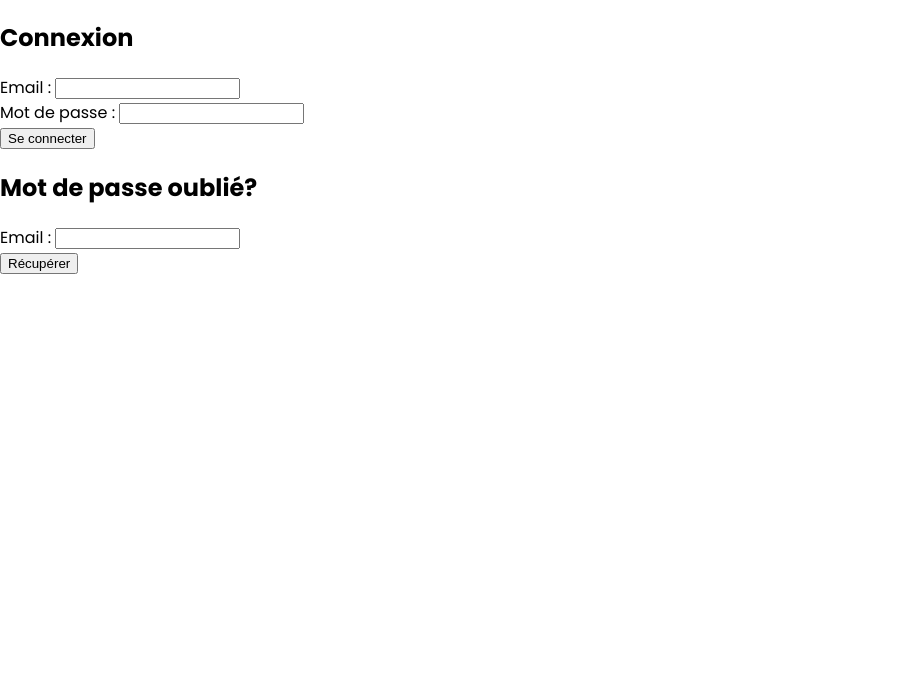
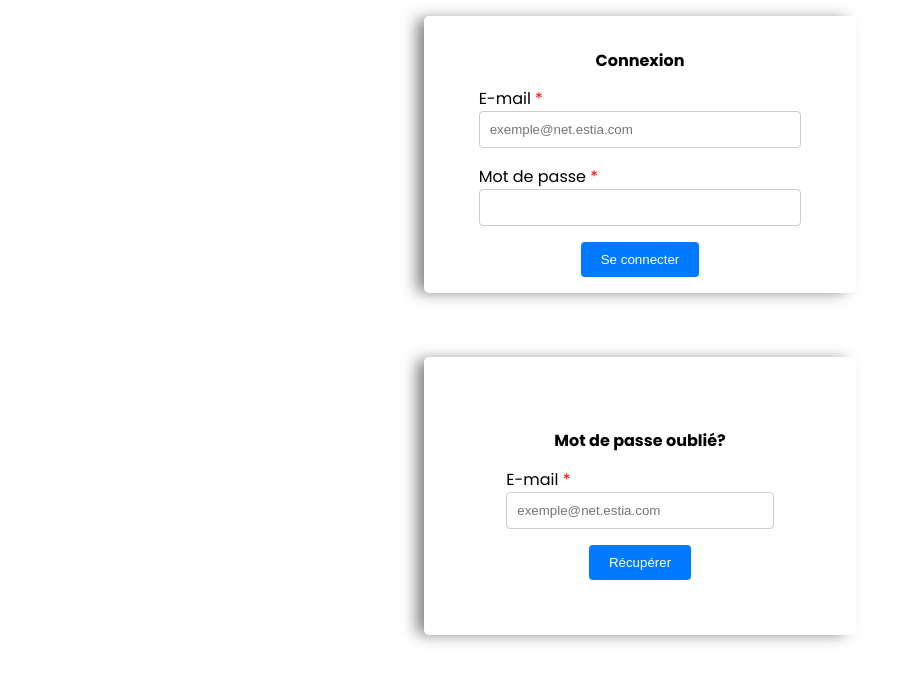
Before and after one commit to Varask/Estia_integration_project, a PHP site: page /pages/login.html in a window 1280 px wide. Shown: the top 683 px of the page, without its empty margins (0-913 px from the left). Run offline with PHP 8.4, Linux system fonts and the light colour scheme.

Commit message:
Update CSS and login page layout
Co-make with Lucas

```diff
--- a/CSS/main.css
+++ b/CSS/main.css
@@ -5,6 +5,44 @@ body{
     padding: 0;
 }
 
+h2{
+    text-align: center;
+    font-size: 1em;
+    margin-top: 1em;
+}
+
+label {
+    margin-bottom: 5px;
+}
+
+label span {
+    color: red;
+}
+
+input{
+    width: 100%;
+    padding: 10px;
+    border: 1px solid #ccc;
+    border-radius: 4px;
+    box-sizing: border-box;
+}
+
+button[type="submit"] {
+    background-color: #007bff;
+    color: #fff;
+    border: none;
+    padding: 10px 20px;
+    border-radius: 4px;
+    cursor: pointer;
+    transition: background-color 0.3s ease;
+    margin: 0 auto;
+    display: block;
+    margin-top: 2px;
+}
+
+button[type="submit"]:hover {
+    background-color: #0056b3;
+}
 
 .register_container{
 
@@ -14,11 +52,7 @@ body{
 
 }
 
-.container_title{
-    text-align: center;
-    font-size: 2em;
-    margin-top: 1em;
-}
+
 
 .center{
     display: flex;
@@ -33,12 +67,23 @@ body{
     grid-gap: 1em;
     margin-top: 1em;
 }
-
+.grid1b2{
+    display: grid;
+    grid-template-columns: repeat(1, 1fr);
+    grid-template-rows: repeat(2, 1fr);
+    grid-gap: 4em;
+    margin-top: 1em;
+}
+.grid2b1{
+    display: grid;
+    grid-template-columns: repeat(2, 1fr);
+    grid-gap: 1em;
+    margin-top: 1em;
+}
 .gridElement{
     display: flex;
     justify-content: center;
     align-items: center;
-    background-color: #541e1e;
     border-radius: 5px;
     padding: 1em;
     cursor: pointer;
@@ -49,6 +94,28 @@ body{
     background-color: #f33333;
 }
 
+.formContainer{
+    display: flex;
+    background-color: #FFFF;
+    justify-content: center;
+    align-items: center;
+    flex-direction: column;
+    max-width: 90%;
+    min-width: 400px;
+    margin: 0 auto;
+}
+
+.formShadow{
+    -webkit-box-shadow: -9px 1px 15px -2px rgba(0,0,0,0.5);
+    box-shadow: -9px 1px 15px -2px rgba(0,0,0,0.5);
+    border-radius: 5px;
+    padding: 1em;
+}
+
+.form-group{
+    margin-bottom: 1em;
+}
+
 .blur{
     filter: blur(5px);
 }
--- a/pages/login.html
+++ b/pages/login.html
@@ -13,28 +13,30 @@
     <script type="text/javascript" src="../JS/testcookie.js"></script>
     <title>Login</title>
 </head>
-<body>
-    <div class="printer">
+<body class="grid1b2">
+    <div class="gridElement formContainer formShadow">
         <form id="login-form" action="homepage.php" method="POST">
             <h2>Connexion</h2>
             <div class="form-group">
-              <label for="email">Email :</label>
-              <input type="email" id="email" name="email" required>
+              <label for="email">E-mail <span>*</span></label>
+              <input type="email" id="email" name="email" required placeholder="exemple@net.estia.com">
             </div>
             <div class="form-group">
-              <label for="password">Mot de passe :</label>
+              <label for="password">Mot de passe <span>*</span></label>
               <input type="password" id="password" name="password" required>
             </div>
             <button type="submit">Se connecter</button>
         </form>
+    </div>
+    <div class="gridElement formContainer formShadow">
         <form id="forget-form">
             <h2>Mot de passe oublié?</h2>
             <div class="form-group">
-              <label for="email">Email :</label>
-              <input type="email" id="email" name="email" required>
+              <label for="email">E-mail <span>*</span></label>
+              <input type="email" id="email" name="email" required placeholder="exemple@net.estia.com">
             </div>
             <button type="submit">Récupérer</button>
         </form>
     </div>
-</body>
+  </body>
 </html>
```
